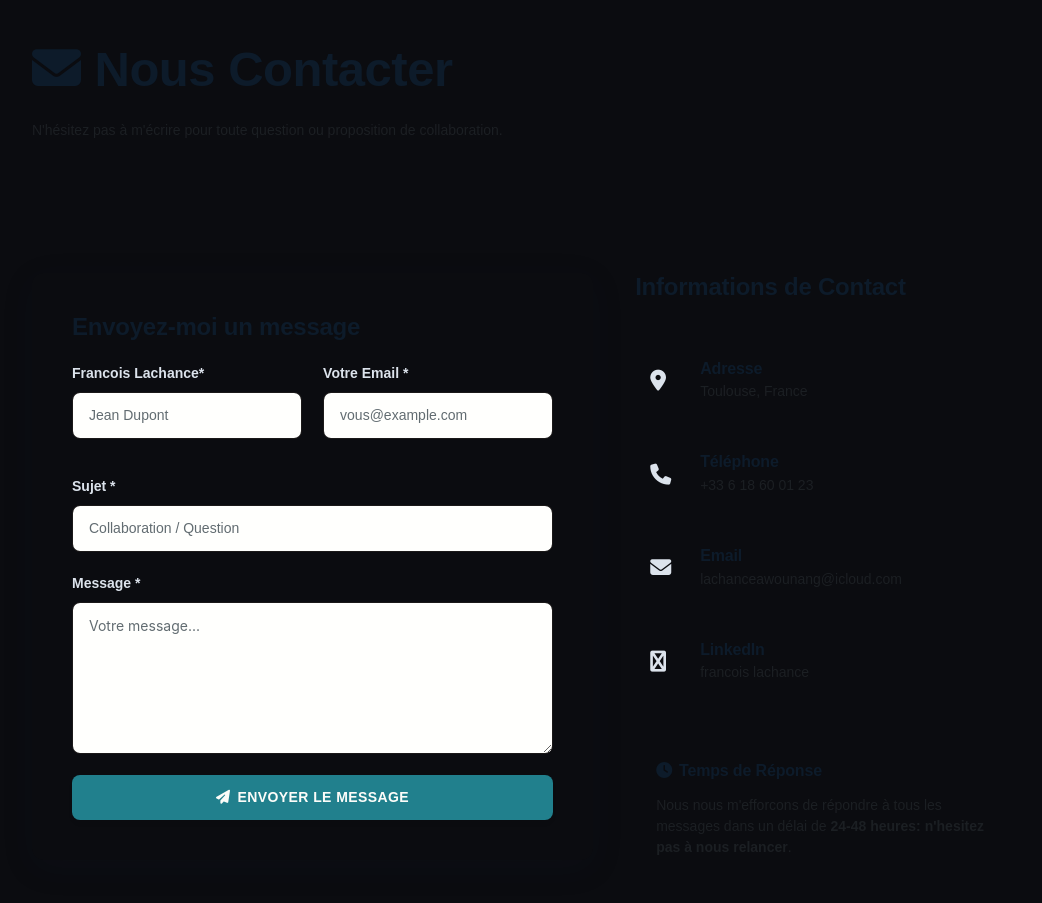
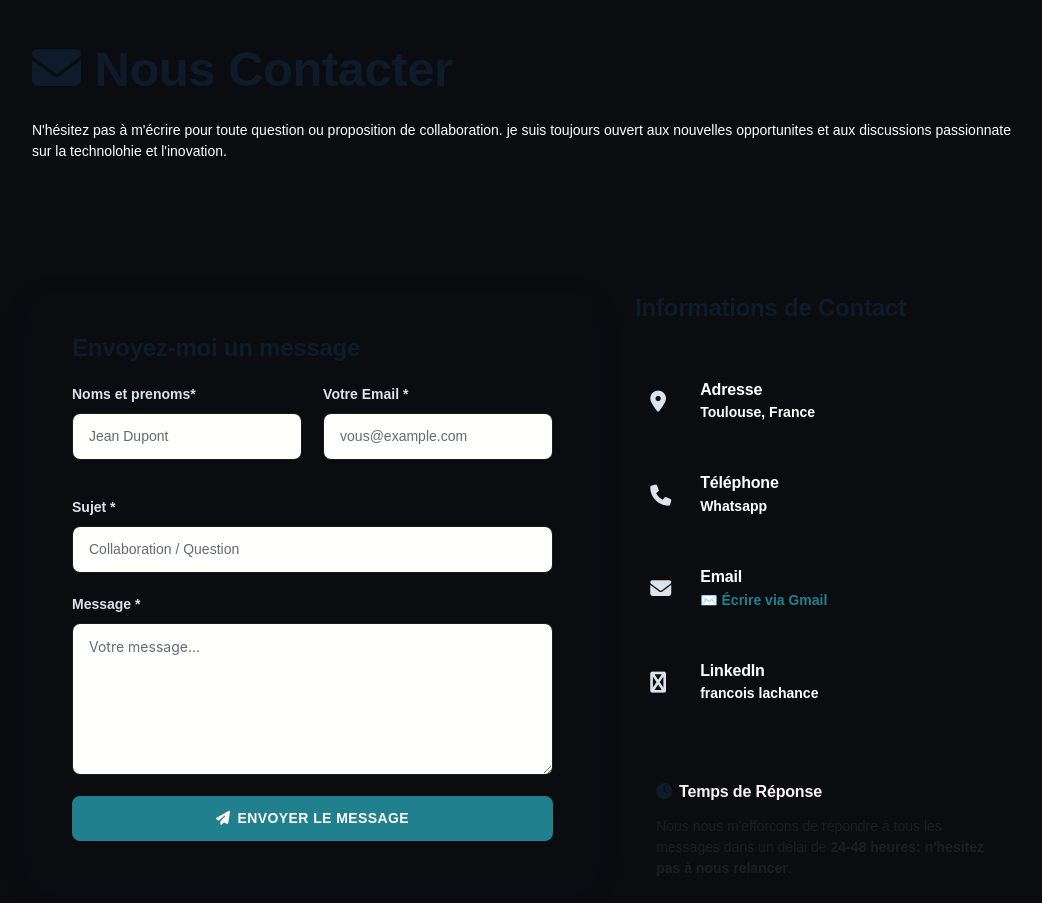
Before and after one commit to lachance123-franccois/lachance123-franccois.github.io, a plain HTML site: page contact.html in a window 1280 px wide. Shown: the part 200-1103 px from the top of the page, without its empty margins (112-1154 px from the left). Drawn offline with nearby package versions, Linux system fonts and the light colour scheme; a web font is replaced by a local one.

Commit message:
version 21h48 31/10/2025vendredi

```diff
--- a/contact.html
+++ b/contact.html
@@ -53,11 +53,16 @@
     </style>
 </head>
 <body>
+     <style>
+     .text-blanc{color:#f8f2f3;
+                }
+     .text-color{color:white}
+    </style>
     <!-- Navigation Bar -->
     <nav class="navbar navbar-expand-lg navbar-dark sticky-top" id="mainNavbar">
         <div class="container">
             <a class="navbar-brand fw-bold" href="index.html">
-                <span class="brand-icon"><i class="fas fa-code"></i></span>Francois Lachance Awounang-Ngounou
+                <span class="brand-icon"><i class="fas fa-code"></i></span>Francois Lachance A.N
             </a>
             <button class="navbar-toggler" type="button" data-bs-toggle="collapse" data-bs-target="#navbarNav">
                 <span class="navbar-toggler-icon"></span>
@@ -83,7 +88,10 @@
                 <i class="fas fa-envelope text-sky-blue me-3"></i>Nous Contacter
             </h1>
             <p class="lead text-muted animate__animated animate__fadeInUp">
+                <strong class="text-color">
                 N'hésitez pas à m'écrire pour toute question ou proposition de collaboration.
+                je suis toujours ouvert aux nouvelles opportunites et aux discussions passionnate sur la technolohie et l'inovation.
+                </strong>
             </p>
         </div>
     </section>
@@ -100,7 +108,7 @@
                             <div class="row mb-4">
                                 <div class="col-md-6">
                                     <div class="form-group">
-                                        <label for="name">Francois Lachance*</label>
+                                        <label for="name">Noms et prenoms*</label>
                                         <input type="text" class="form-control" id="name" name="nom" placeholder="Jean Dupont" required>
                                     </div>
                                 </div>
@@ -141,39 +149,49 @@
                         <div class="contact-info">
                             <i class="fas fa-map-marker-alt"></i>
                             <div>
-                                <h5 class="text-navy mb-1">Adresse</h5>
-                                <p class="text-muted">Toulouse, France</p>
+                                <strong class="'text-color">
+                                <h5 class="text-navy mb-1"><strong class="text-color">Adresse</strong></h5>
+                                <p class="text-muted"><strong class="text-color">Toulouse, France</strong></p>
+                                </strong>
                             </div>
                         </div>
 
                         <div class="contact-info">
                             <i class="fas fa-phone"></i>
                             <div>
-                                <h5 class="text-navy mb-1">Téléphone</h5>
-                                <p class="text-muted"><a href="tel:+33123456789" style="color: inherit; text-decoration: none;">+33 6 18 60 01 23</a></p>
+                                <h5 class="text-navy mb-1"><strong class="text-color">Téléphone</strong></h5>
+                                <p class="text-muted"><a href="https://wa.me/33618600123" style="color: inherit; text-decoration: none;"><strong class="text-color">Whatsapp</strong></a></p>
                             </div>
                         </div>
 
                         <div class="contact-info">
                             <i class="fas fa-envelope"></i>
                             <div>
-                                <h5 class="text-navy mb-1">Email</h5>
-                                <p class="text-muted"><a href="mailto:contact@example.com" style="color: inherit; text-decoration: none;">lachanceawounang@icloud.com</a></p>
+                                <h5 class="text-navy mb-1"><strong class="text-color">Email</strong></h5>
+                                <strong class="'text-color">
+                                <p class="text-muted"><strong class="text-color"><a href="https://mail.google.com/mail/?view=cm&fs=1&to=lachanceawounang@icloud.com&su=Demande%20de%20contact&body=Bonjour%20Lachance%2C%0A%0AJe%20viens%20de%20ton%20site%20web%20et%20je%20souhaite%20te%20contacter%20pour%20plus%20d'informations.%0A%0AMerci%20!%0A"
+   target="_blank">
+   ✉️ Écrire via Gmail
+</a>
+</strong></p>
+                                </strong>
                             </div>
                         </div>
 
                         <div class="contact-info">
                             <i class="fas fa-linkedin"></i>
                             <div>
-                                <h5 class="text-navy mb-1">LinkedIn</h5>
+                                <h5 class="text-navy mb-1"><strong class="text-color">LinkedIn</strong></h5>
+                                <strong class="text-color">
                                 <p class="text-muted"><a href="https://www.linkedin.com/in/francois-l-a35723204?
-                                " style="color: inherit; text-decoration: none;">francois lachance</a></p>
+                                " style="color: inherit; text-decoration: none;"><strong class="text-color">francois lachance</strong></a></p>
+                                </strong>
                             </div>
                         </div>
 
                         <!-- Response Time -->
                         <div class="mt-5 p-4 bg-light-navy rounded">
-                            <h5 class="text-navy mb-3"><i class="fas fa-clock text-sky-blue me-2"></i>Temps de Réponse</h5>
+                            <h5 class="text-navy mb-3"><i class="fas fa-clock text-sky-blue me-2"></i><strong class="text-blanc">Temps de Réponse</strong></h5>
                             <p class="text-muted mb-0">Nous nous m'efforcons de répondre à tous les messages dans un délai de <strong>24-48 heures: n'hesitez pas à nous relancer</strong>.</p>
                         </div>
                     </div>
@@ -186,7 +204,7 @@
     <section class="py-5 bg-light-navy">
         <div class="container">
             <h2 class="section-title mb-5">
-                <i class="fas fa-comments text-sky-blue me-2"></i>Avis & Commentaires
+                <i class="fas fa-comments text-sky-blue me-2"></i>Ces Avis sont justes a titre d'illustrations
             </h2>
 
             <div class="row g-4">
@@ -246,7 +264,7 @@
         <div class="container">
             <div class="row">
                 <div class="col-md-6">
-                    <p>&copy; since 2025 <strong>[Ton Nom]</strong>Ingénieur Polytechnicien de Genie Electrique et Systemes Intelligents, Etudiant en Signal, Image et Apprentissage automatique, build data scientist</p>
+                    <p>&copy; since 2025 <strong>Francois lachance awounang-ngounou</strong> -->Ingénieur Polytechnicien de Genie Electrique et Systemes Intelligents, Etudiant en Signal, Image et Apprentissage automatique, build data scientist</p>
                 </div>
                 <div class="col-md-6 text-md-end">
                     <a href="#" class="text-white me-3"><i class="fab fa-linkedin"></i></a>
--- a/css/main.css
+++ b/css/main.css
@@ -1251,6 +1251,7 @@ body {
   box-shadow: 0 0 25px rgba(255,255,255,0.6);
 }
 
+
 /* === Footer === */
 footer {
   font-size: 0.9rem;
```
Also changed, not shown: index.html (+10 -5 lines), machine-learning.html (+7 -0 lines), matlab.html (+28 -1 lines).
